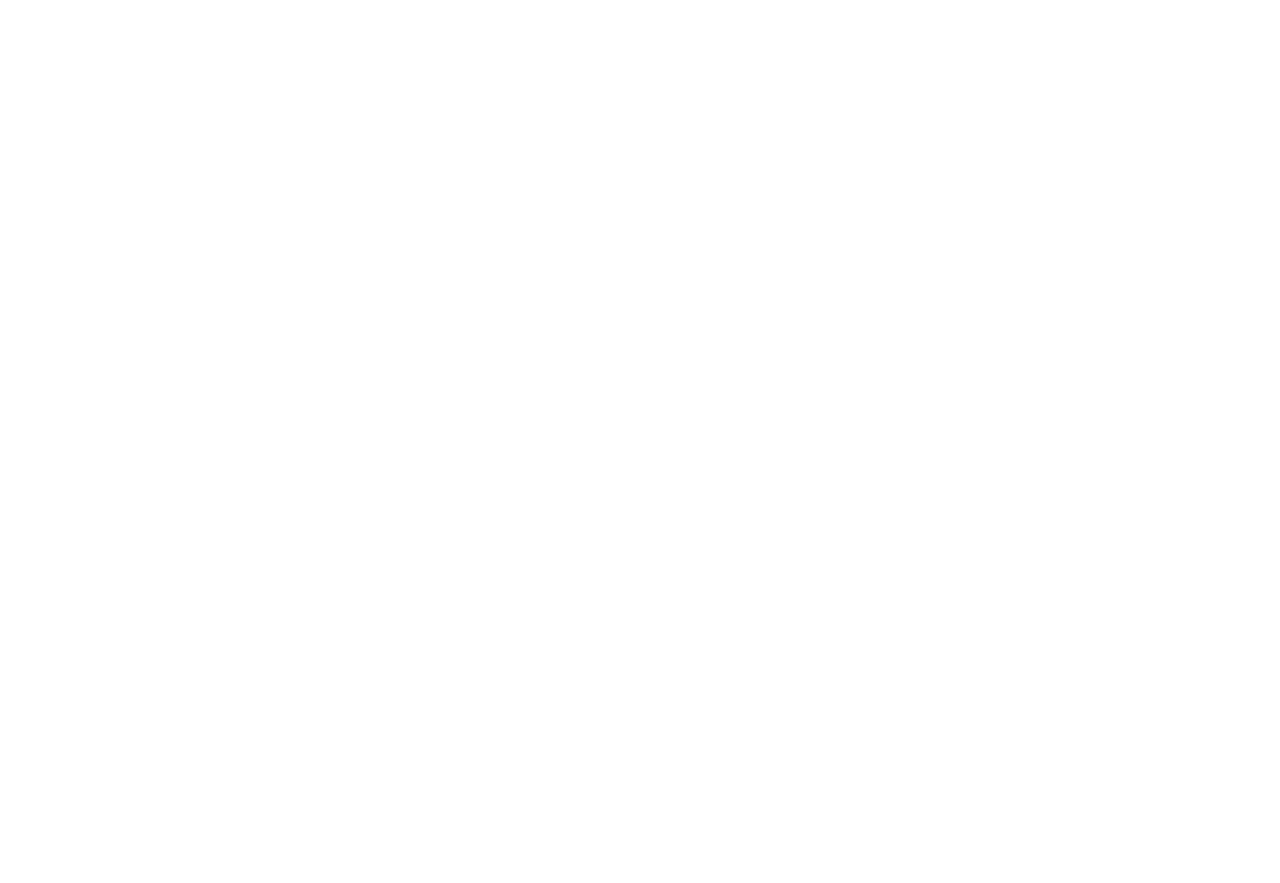
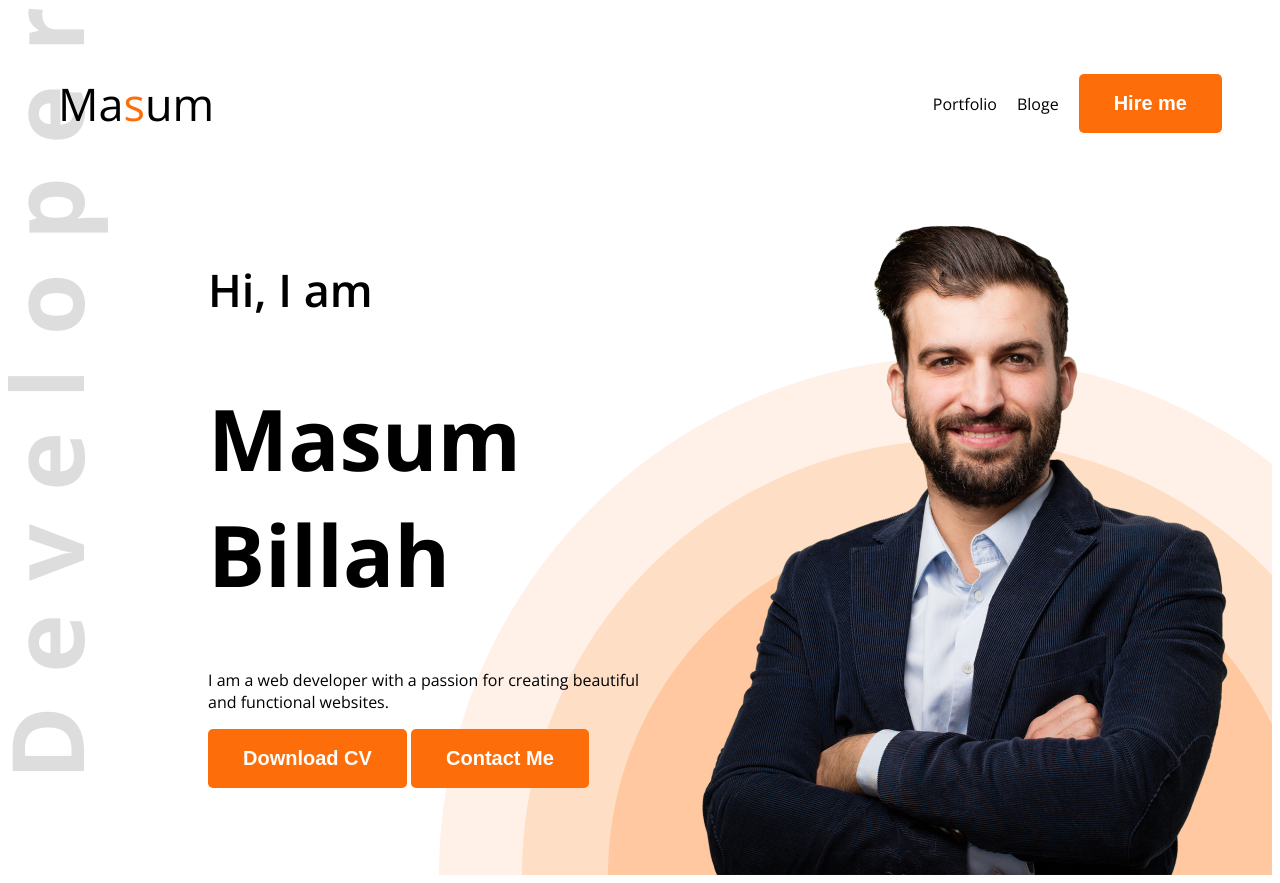
Before and after one commit to masumbillah7364/Portfolio-resources, a plain HTML site: page index.html in a window 1280 px wide. Before the commit the page ends 800 px from the top, so only its background shows below. Drawn offline with nearby package versions, Linux system fonts and the light colour scheme.

Commit message:
added images

```diff
--- a/index.html
+++ b/index.html
@@ -4,9 +4,34 @@
     <meta charset="UTF-8">
     <meta name="viewport" content="width=device-width, initial-scale=1.0">
     <title>Web Developer Portfolio</title>
+    <link rel="preconnect" href="https://fonts.googleapis.com">
+<link rel="preconnect" href="https://fonts.gstatic.com" crossorigin>
+<link href="https://fonts.googleapis.com/css2?family=Open+Sans:ital,wght@0,300..800;1,300..800&display=swap" rel="stylesheet">
+
+    <link rel="stylesheet" href="style/style.css">
 </head>
-<body>
-    <header>
+<body class="open-sans-normal">
+    <header class="header">
+        <nav>
+            <h3 class="nav-title">Ma<span class="text-primary">s</span>um</h3>
+            <ul>
+                <li><a class="color44" href="">Portfolio</a></li>
+                <li><a class="color44" href="">Bloge</a></li>
+                <li><a href=""><button class="special-btn">Hire me</button></a></li>
+
+            </ul>
+        </nav>
+        <div class="banner">
+            <div class="banner-content">
+                <h4 class="Greeting">Hi, I am</h4>
+                <h1 class="title">Masum Billah</h1>
+                <p>I am a web developer with a passion for creating beautiful and functional websites.</p>
+                <button class="special-btn">Download CV</button>
+                <button class="special-btn">Contact Me</button>
+
+            </div>
+            <img class="banner-img" src="hardy.png" alt="">
+        </div>
 
     </header>
     <main>
--- /dev/null
+++ b/style/style.css
@@ -0,0 +1,103 @@
+
+.open-sans-normal{
+  font-family: "Open Sans", sans-serif;
+  font-optical-sizing: auto;
+  font-weight: 400px;
+  font-style: normal;
+  font-variation-settings:
+    "wdth" 100;
+}
+
+
+/* header styles */
+.header{
+    background-image: url(../developer.png), url(../header_bg.png);
+    background-repeat: no-repeat;
+    background-position: top left, bottom right
+}
+/* shared styles */
+.text-primary{
+    color: #FD6E0A;
+}
+
+.special-btn{
+    background-color: #FD6E0A;
+    font-size: 20px;
+    font-weight: bold;
+    color: white;
+    padding: 18px 35px;
+    border-radius: 5px;
+    border: none;
+
+
+
+}
+
+
+
+/* Nav styles */
+nav{
+    display: flex;
+
+}
+.nav-title{
+    font-weight: 400;
+    font-size: 45px;
+
+}
+nav ul li{
+    list-style: none;
+
+
+}
+nav ul li a{
+    text-decoration: none;
+
+
+}
+nav ul  {
+    align-items: center;
+    justify-content: center;
+    display: flex;
+    gap: 20px;
+
+}
+nav{
+    display: flex;
+    align-items: center;
+    justify-content: space-between;
+    margin: 0 auto;
+    padding: 20px 50px;
+}
+.color44{
+    color: black;
+}
+
+
+/* banner styles */
+.banner{
+    display: flex;
+    /* align-items: center; */
+    justify-content: space-between;
+    /* max-width: 1160px; */
+    /* margin: 0 auto; */
+    margin: 0 35px 0 200px;
+}
+.banner-content{
+    max-width: 580px;
+}
+.Greeting{
+    font-size: 45px;
+    font-weight: 600;
+
+}
+.title{
+    font-size: 85px;
+    font-weight: bold;
+
+}
+.banner-img{
+    width: 584px;
+    height: 676px;
+
+}
```
Also changed, not shown: developer.png (added), header_bg.png (added).
